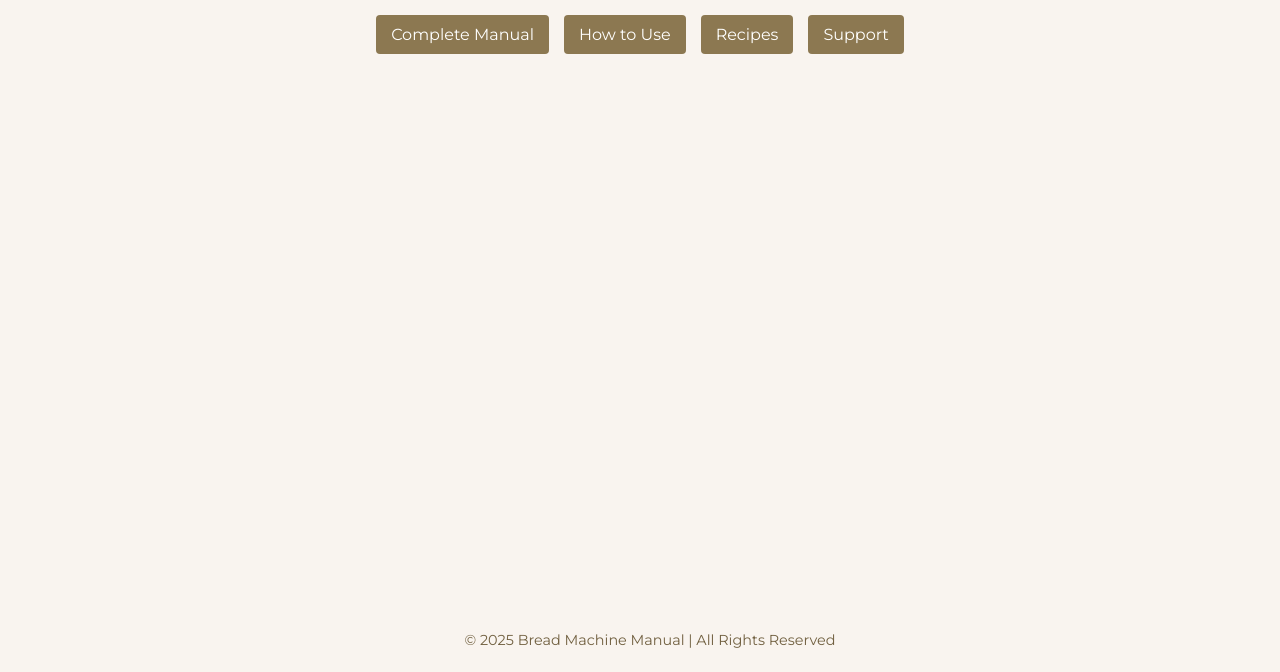
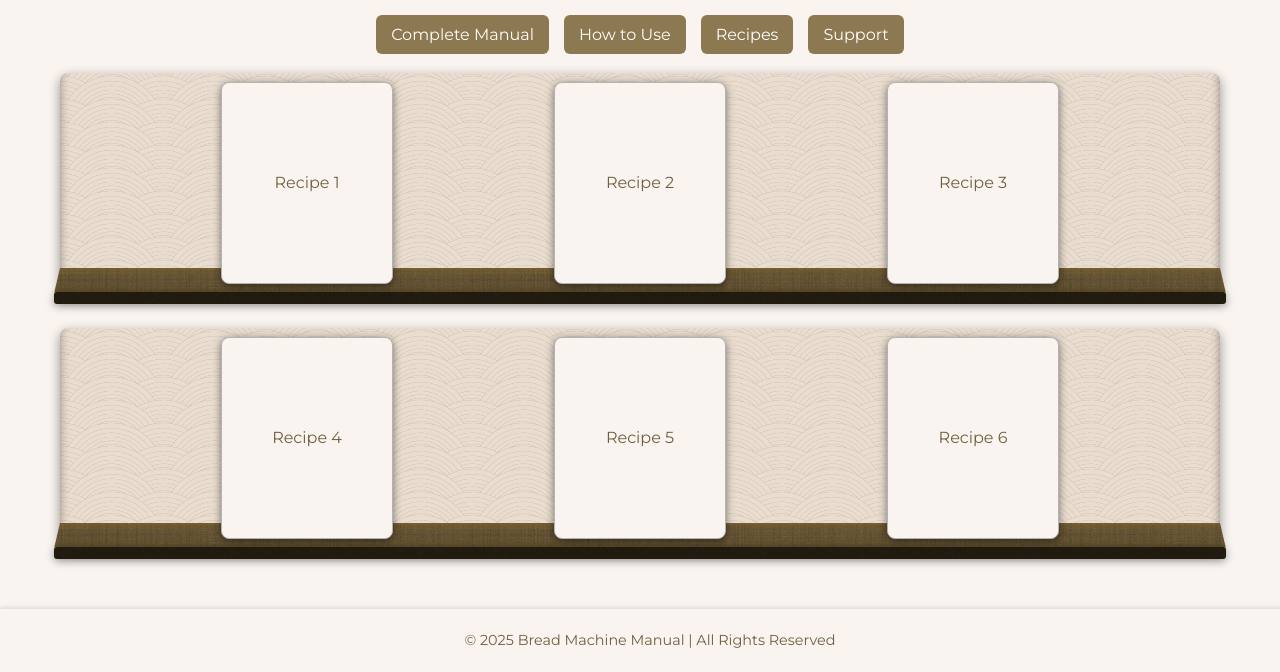
Before and after one commit to Recon1991/LG-breadmachine1-info, a plain HTML site: page index.html in a window 1280 px wide. Shown: the part 128-800 px from the top of the page. Drawn offline with Linux system fonts and the light colour scheme.

Commit message:
developed card grid/shelf design

```diff
--- a/css/styles.css
+++ b/css/styles.css
@@ -62,7 +62,7 @@ nav ul li a {
     text-decoration: none;
     color: var(--button-text);
     padding: 10px 15px;
-    border-radius: 4px;
+    border-radius: 6px;
     background: var(--button-background);
     transition: background var(--transition), color var(--transition);
 }
@@ -79,6 +79,94 @@ p {
     text-align: center;
 }
 
+main {
+    padding-bottom: 80px;
+}
+
+.content-container {
+    max-width: 1200px; /* Define the maximum width for the container */
+    margin: 0 auto; /* Center the container horizontally */
+    padding: 0 20px; /* Add horizontal padding for smaller screens */
+}
+
+.shelf-grid {
+    display: grid;
+    gap: 35px; /* Space between shelves */
+    margin: 20px;
+}
+
+.shelf {
+    display: flex;
+    justify-content: space-evenly; /* Distribute cards evenly on the shelf */
+    align-items: center;
+    height: 220px;
+    background: url('/img/arches.png') repeat; /* Add wooden texture */
+    background-color: var(--shelf-background);
+    background-size: repeat;
+    border-radius: 8px;
+    box-shadow:
+      0 4px 12px rgba(0, 0, 0, 0.4),
+      inset 0 -10px 10px rgba(0, 0, 0, 0.4)
+      ;
+    position: relative;
+}
+
+.shelf::before {
+    content: '';
+    position: absolute;
+    bottom: -11px;
+    width: 101%;
+    border-radius: 3px;
+    border:0px solid #00000060;
+    background: url('/img/black-felt.png') repeat; /* Add wooden texture */
+    background-color: var(--shelf-gradient-color3);
+    box-shadow:
+      0 2px 8px rgba(0, 0, 0, 0.4)
+      ;
+    height: 12px; /* Height of the front rectangle */
+    z-index: 3; /* Above the sloped part but below cards */
+}
+
+.shelf::after {
+    content: '';
+    position: absolute;
+    bottom: 0;
+    width: 101%;
+    height: 25px;
+    background: url('/img/black-linen.png') repeat; /* Add wooden texture */
+    background-color: var(--shelf-color);
+    box-shadow:
+      0 2px 4px rgba(0, 0, 0, 0.2),
+      inset 0px 4px 8px rgba(141, 109, 51, 0.5),
+      inset 0px -4px 6px rgba(94, 73, 35, 0.5);
+    border-radius: 2px;
+    clip-path: polygon(0.5% 0, 99.5% 0%, 100% 100%, 0 100%);
+    z-index: 2; /* Above the shelf but below the cards */
+}
+
+.recipe-card {
+    width: 150px;
+    height: 180px;
+    background-color: var(--background-color);
+    border: 1px solid var(--gray70);
+    border-radius: 8px;
+    box-shadow: 0 2px 8px rgba(0, 0, 0, 0.5);
+    display: flex;
+    flex-direction: column;
+    justify-content: center;
+    align-items: center;
+    text-align: center;
+    padding: 10px;
+    font-family: var(--ff);
+    transition: transform 0.2s ease-in-out;
+    z-index: 4;
+}
+
+.recipe-card:hover {
+    transform: translateY(-8px);
+    transition: transform 0.2s ease-in-out;
+}
+
 footer {
     position: fixed;
     bottom: 0;
@@ -87,6 +175,8 @@ footer {
     padding: 20px 10px;
     background: var(--background-color);
     color: var(--paragraph-color);
+    z-index: 10; /* Ensures footer is above other elements */
+    box-shadow: 0 -2px 4px rgba(0, 0, 0, 0.1); /* Optional: adds a subtle shadow for better layering */
 }
 
 footer p {
--- a/css/themes_variables.css
+++ b/css/themes_variables.css
@@ -7,6 +7,11 @@
     --button-background: #8c7851;
     --button-text: #fffffe;
     --button-hover-background: #716040;
+    --shelf-background: #eaddcf;
+    --shelf-color: #8d764b;
+    --shelf-gradient-color1: #716040;
+    --shelf-gradient-color2: #55462a;
+    --shelf-gradient-color3: #1f1709;
 
     --ff: "Montserrat", sans-serif;
     --ff-fredoka: "Fredoka", sans-serif;
--- a/index.html
+++ b/index.html
@@ -21,6 +21,23 @@
             </ul>
         </nav>
     </header>
+    <main>
+        <div class="content-container">
+            <div class="shelf-grid">
+                <div class="shelf">
+                    <div class="recipe-card">Recipe 1</div>
+                    <div class="recipe-card">Recipe 2</div>
+                    <div class="recipe-card">Recipe 3</div>
+                </div>
+                <div class="shelf">
+                    <div class="recipe-card">Recipe 4</div>
+                    <div class="recipe-card">Recipe 5</div>
+                    <div class="recipe-card">Recipe 6</div>
+                </div>
+            </div>
+        </div>
+    </main>
+
     <footer>
         <p>&copy; 2025 Bread Machine Manual | All Rights Reserved</p>
     </footer>
```
Also changed, not shown: img/arches.png (added), img/black-felt.png (added), img/black-linen.png (added), img/perforated-white-leather.png (added), img/ticks.png (added), img/tileable-wood-colored.png (added), img/tileable-wood.png (added), img/wood.png (added).
